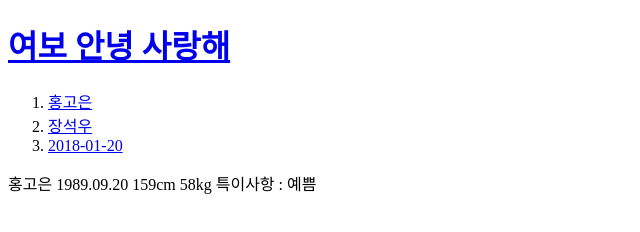
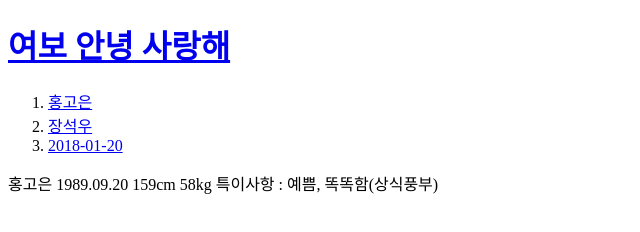
Before and after one commit to jsw4215/web4215, a plain HTML site: page goeun1.html in a window 1280 px wide. Shown: the whole page, without its empty margins (0-640 px from the left). Drawn offline with Linux system fonts and the light colour scheme.

Commit message:
Update goeun1.html

```diff
--- a/goeun1.html
+++ b/goeun1.html
@@ -18,7 +18,7 @@
 1989.09.20
 159cm
 58kg
-특이사항 : 예쁨
+특이사항 : 예쁨, 똑똑함(상식풍부)
 </p>
 </body>
 
```
